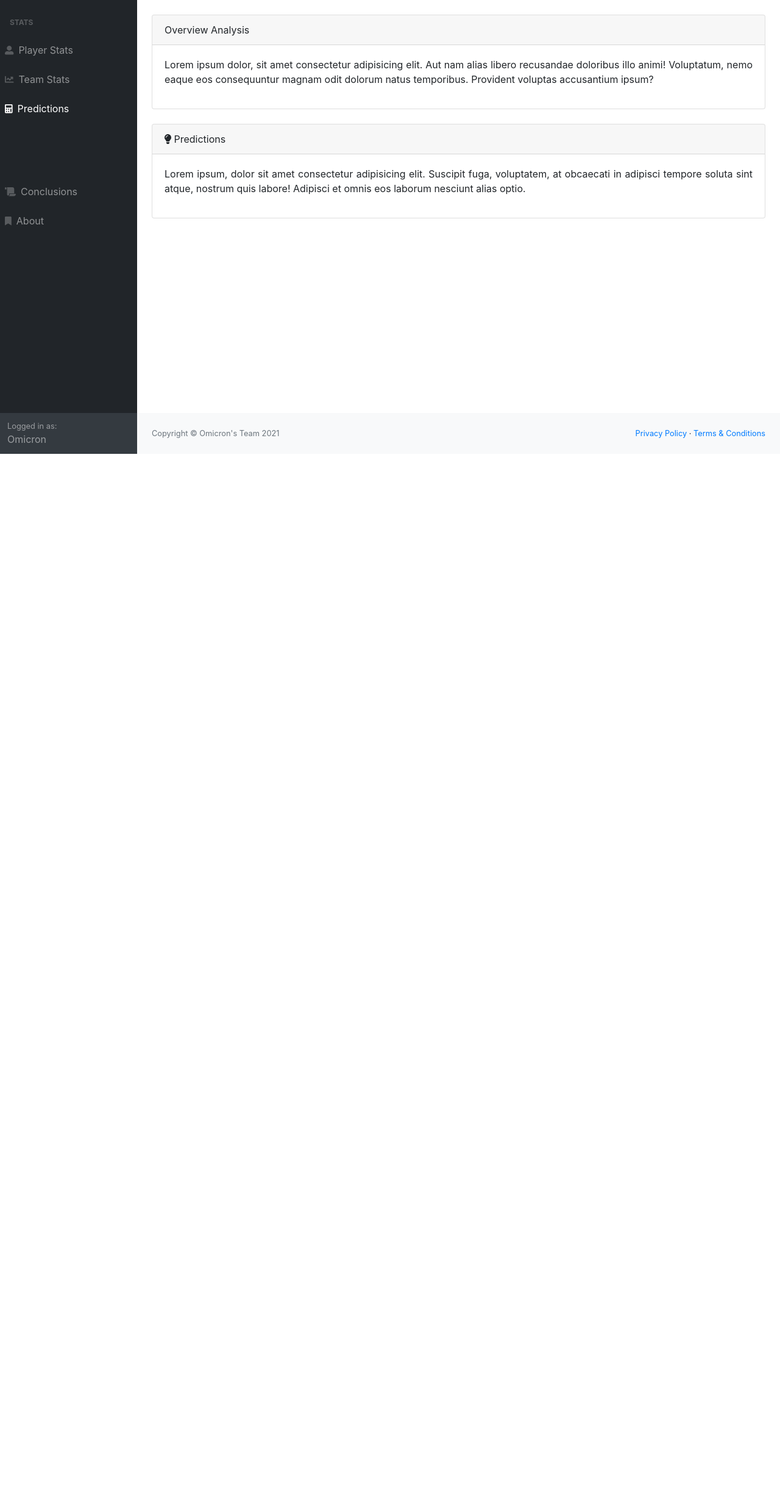
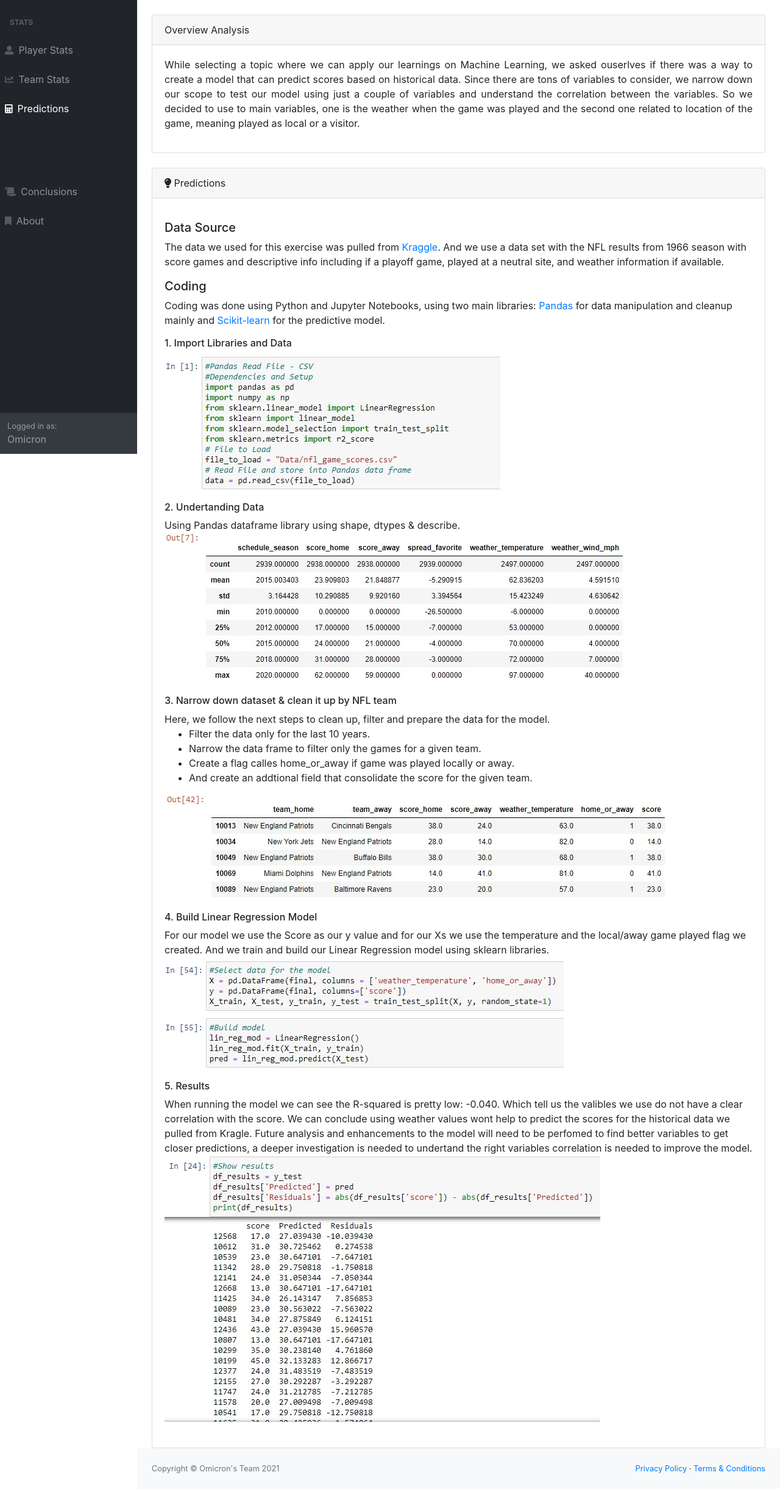
Before and after one commit to luciernaguz/Omicrons, a Flask app: page /predictions in a window 1280 px wide. Shown: the part 56-2497 px from the top of the page at 61% size. Before the commit the page ends 800 px from the top, so only its background shows below. Run offline with Flask 2, Linux system fonts and the light colour scheme; some libraries are stand-ins or nearby versions.

Commit message:
ML Changes

```diff
--- a/templates/predictions.html
+++ b/templates/predictions.html
@@ -76,7 +76,9 @@
                                         Overview Analysis
                                     </div>
                                     <div class="card-body">
-                                        <p style="text-align : justify;">Lorem ipsum dolor, sit amet consectetur adipisicing elit. Aut nam alias libero recusandae doloribus illo animi! Voluptatum, nemo eaque eos consequuntur magnam odit dolorum natus temporibus. Provident voluptas accusantium ipsum?</p>
+                                        <p style="text-align : justify;">While selecting a topic where we can apply our learnings on Machine Learning, we asked ouserlves if there was a way to create a model that can predict scores based on historical data.
+                                            Since there are tons of variables to consider, we narrow down our scope to test our model using just a couple of variables and understand the correlation between the variables.
+                                            So we decided to use to main variables, one is the weather when the game was played and the second one related to location of the game, meaning played as local or a visitor.</p>
                                     </div>
                                 </div>
                             </div>
@@ -91,8 +93,49 @@
                                         Predictions
                                     </div>
                                     <div class="card-body">
-                                        <p style="text-align : justify;">Lorem ipsum, dolor sit amet consectetur adipisicing elit. Suscipit fuga, voluptatem, at obcaecati in adipisci tempore soluta sint atque, nostrum quis labore! Adipisci et omnis eos laborum nesciunt alias optio.</p>
-
+                                        <p>
+                                            <h5>Data Source</h5>
+                                            The data we used for this exercise was pulled from <a href="https://www.kaggle.com/tobycrabtree/nfl-scores-and-betting-data">Kraggle</a>. And we use a data set with the NFL
+                                            results from 1966 season with score games and descriptive info including if a playoff game, played at a neutral site, and weather information if available.
+                                        </p>
+                                        <p>
+                                            <h5>Coding</h5>
+                                            Coding was done using Python and Jupyter Notebooks, using two main libraries: <a href="https://pandas.pydata.org/">Pandas</a> for data manipulation and cleanup mainly and <a href="https://scikit-learn.org/stable/">Scikit-learn</a> for the predictive model.
+                                        </p>
+                                        <p>
+                                            <h6>1. Import Libraries and Data</h6>
+                                            <img src="/static/images/ml_01_libraries.jpg" alt="Pyhton Libraries">
+                                        </p>
+                                        <p>
+                                            <h6>2. Undertanding Data</h6>
+                                            Using Pandas dataframe library using shape, dtypes & describe. <br>
+                                            <img src="/static/images/ml_02_data.jpg" alt="Data Analysis">
+                                        </p>
+                                        <p>
+                                            <h6>3. Narrow down dataset & clean it up by NFL team</h6>
+                                            Here, we follow the next steps to clean up, filter and prepare the data for the model.
+                                            <ul>
+                                                <li>Filter the data only for the last 10 years.</li>
+                                                <li>Narrow the data frame to filter only the games for a given team.</li>
+                                                <li>Create a flag calles home_or_away if game was played locally or away.</li>
+                                                <li>And create an addtional field that consolidate the score for the given team.</li>
+                                            </ul>
+                                            <img src="/static/images/ml_03_filtered_data.jpg" alt="Filtered Data">
+                                        </p>
+                                        <p>
+                                            <h6>4. Build Linear Regression Model</h6>
+                                            For our model we use the Score as our y value and for our Xs we use the temperature and the local/away game played flag we created.
+                                            And we train and build our Linear Regression model using sklearn libraries. <br>
+                                            <img src="/static/images/ml_04_model.jpg" alt="Model Build-out">
+                                        </p>
+                                        <p>
+                                            <h6>5. Results</h6>
+                                            When running the model we can see the R-squared is pretty low: -0.040. Which tell us the valibles we use do not have a clear correlation with
+                                            the score. We can conclude using weather values wont help to predict the scores for the historical data we pulled from Kragle.
+                                            Future analysis and enhancements to the model will need to be perfomed to find better variables to get closer predictions, a deeper investigation
+                                            is needed to undertand the right variables correlation is needed to improve the model. <br>
+                                            <img src="/static/images/ml_05_results.jpg" alt="Results">
+                                        </p>
                                     </div>
                                     <!-- <div class="card-footer small text-muted">Updated yesterday at 11:59 PM</div> -->
                                 </div>
```
Also changed, not shown: static/images/ml_01_libraries.jpg (added), static/images/ml_02_data.jpg (added), static/images/ml_03_filtered_data.jpg (added), static/images/ml_04_model.jpg (added), static/images/ml_05_results.jpg (added), 1 other file.
